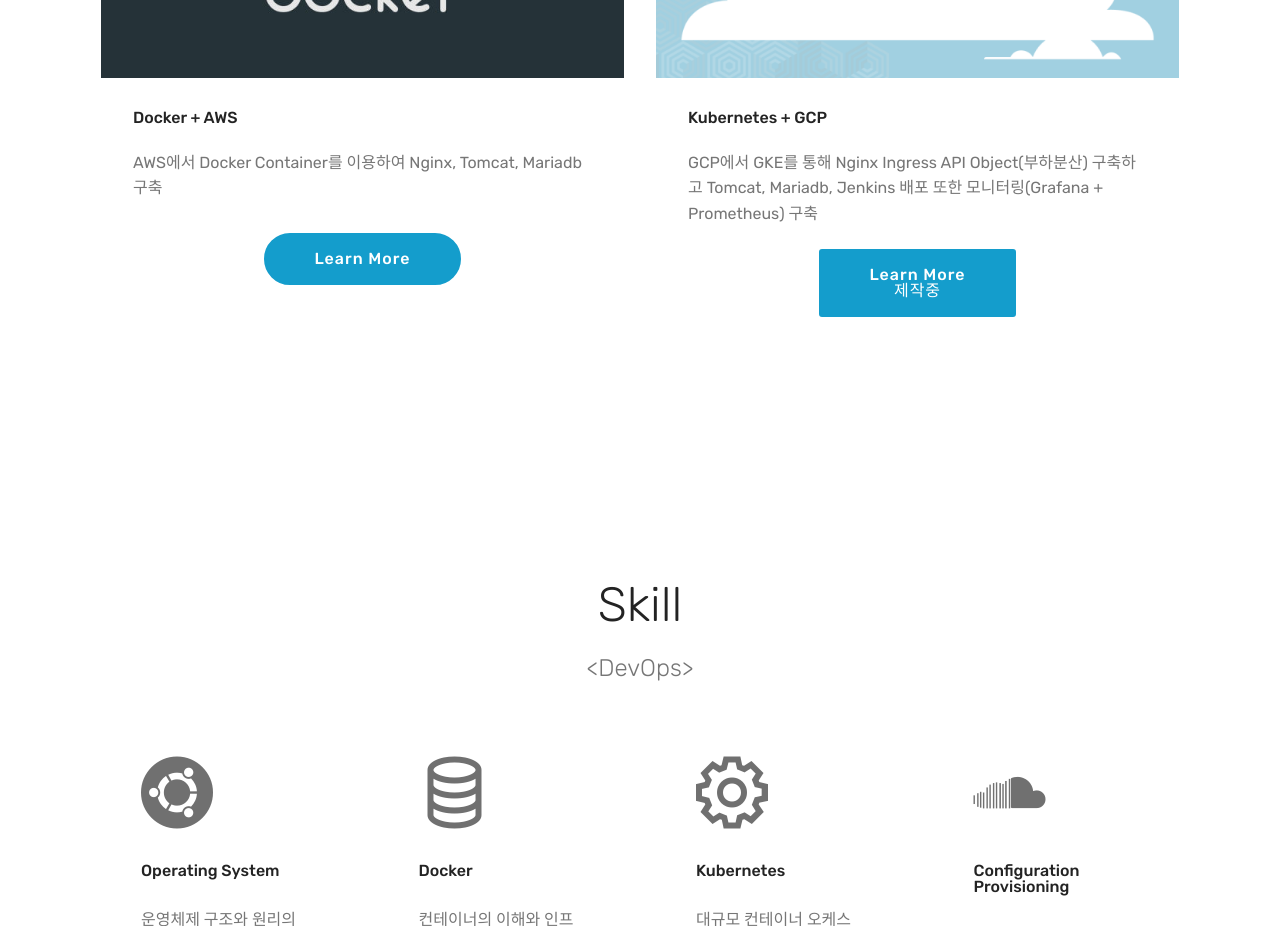
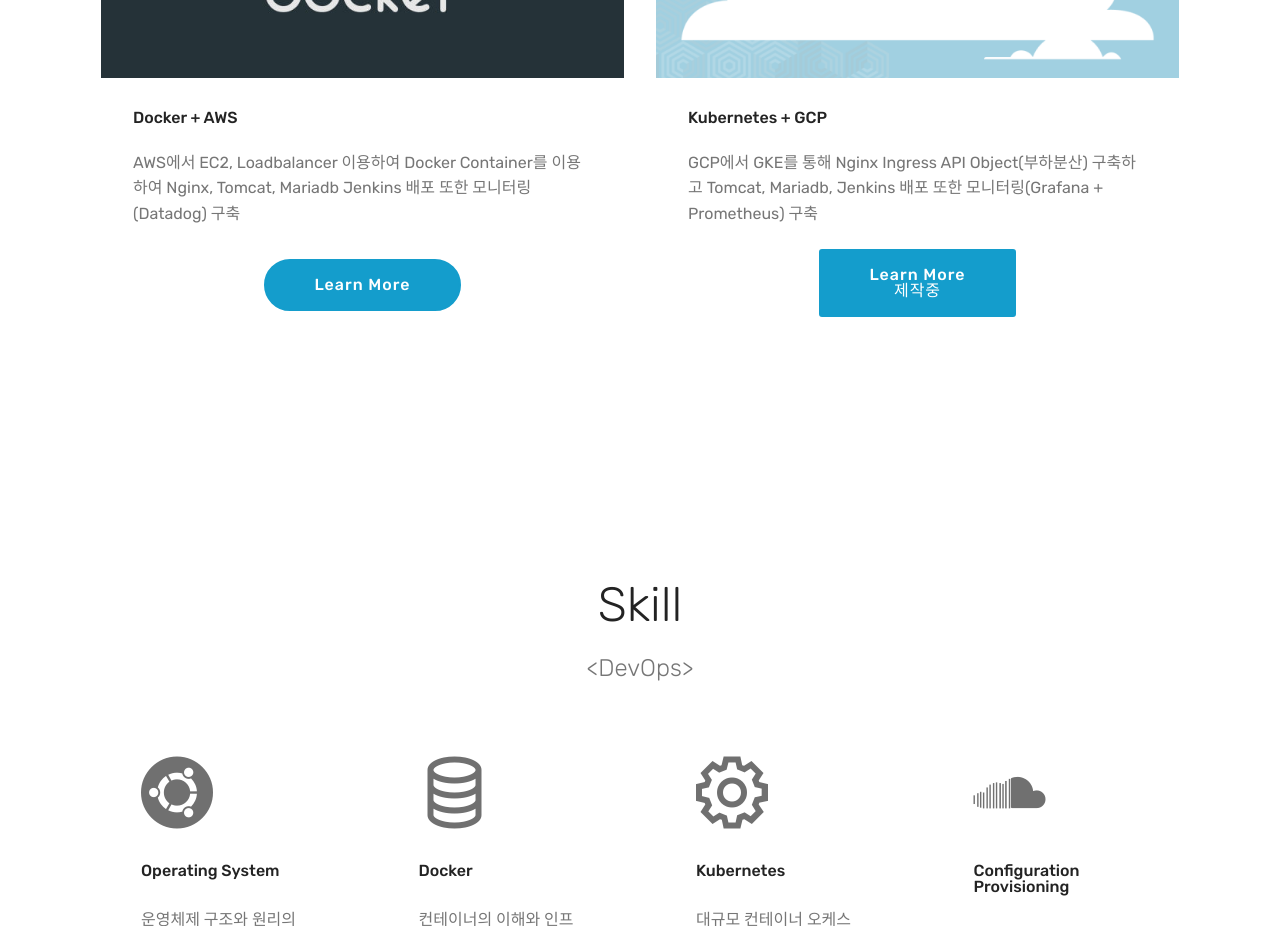
Before and after one commit to hm98127/hm98127.github.io, a plain HTML site: page index.html in a window 1280 px wide. Shown: the part 7760-8686 px from the top of the page. Drawn offline with Linux system fonts and the light colour scheme; files whose address does not match are found by name.

Commit message:
Update index.html

```diff
--- a/index.html
+++ b/index.html
@@ -575,7 +575,7 @@
                         <h4 class="card-title mbr-fonts-style display-7">
                             Docker + AWS</h4>
                         <p class="mbr-text mbr-fonts-style display-7">
-                            AWS에서 Docker Container를 이용하여 Nginx, Tomcat, Mariadb 구축
+                            AWS에서 EC2, Loadbalancer 이용하여 Docker Container를 이용하여 Nginx, Tomcat, Mariadb Jenkins 배포 또한 모니터링(Datadog) 구축
                         </p>
                     </div>
                     <div class="mbr-section-btn text-center"><a href="https://github.com/hm98127/project_h" class="btn btn-primary display-4" target="_blank">
```
